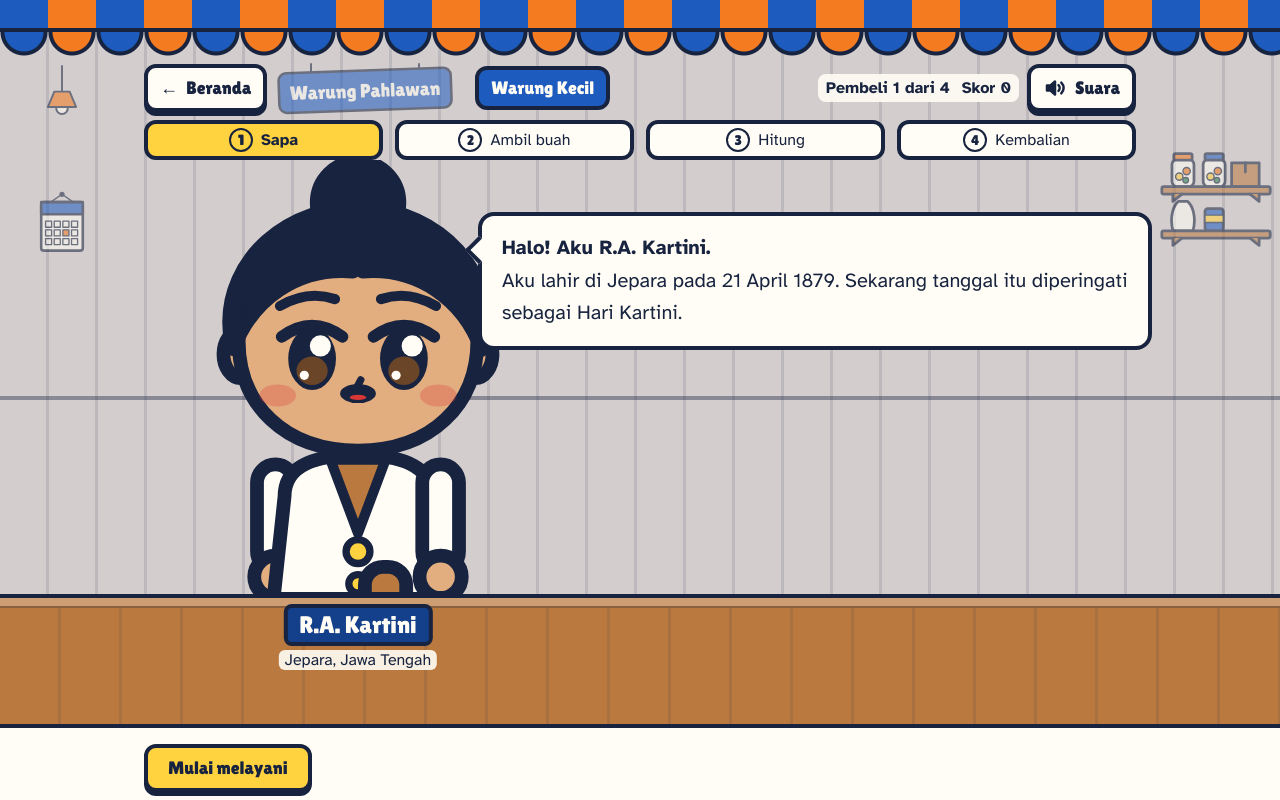
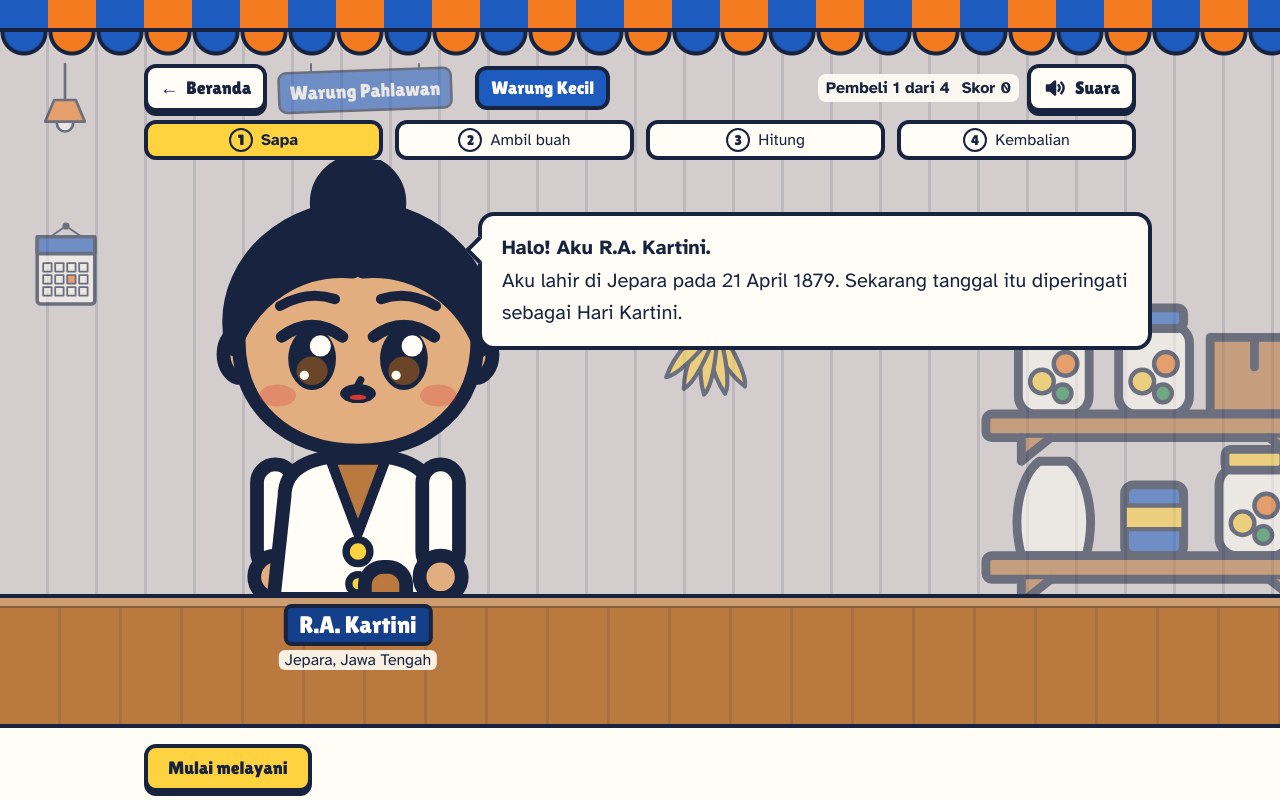
Before and after one commit to frceapp/Warung-Pahlawan, a React (Vite) app: page / in a window 1280 px wide. Both pictures are taken after a click on the button 302 px from the left and 681 px from the top of the page. Built offline with nearby package versions, Linux system fonts and the light colour scheme.

Commit message:
refactor: make the warung backdrop wall-only with larger edge-cropped decor
Co-Authored-By: Claude Opus 5.5 <noreply@anthropic.com>
Claude-Session: https://claude.ai/code/session_01WJLRAfgUrHcrXw3ahpWnnf

```diff
--- a/src/components/scene/WarungScene.jsx
+++ b/src/components/scene/WarungScene.jsx
@@ -2,48 +2,38 @@ import { use } from 'react'
 import { loadDecor } from './loadDecor.js'
 import ScenePiece from './ScenePiece.jsx'
 
-// Latar warung di belakang layar main: dinding, lantai, hiasan, dan meja
-// kasir. Ketiga level memakai komponen ini dengan data dekorasi berbeda
-// (decor/levelN.js). Latar hanya hiasan: aria-hidden, tidak bisa difokus,
-// tidak menerima klik, dan diam (tanpa animasi yang berjalan terus).
+// Latar warung di belakang layar main: dinding dan hiasan, difoto dari dekat
+// (hiasan besar dan terpotong di tepi layar). Meja kasir adalah bagian layar
+// main sendiri (PlayScreen), jadi tidak ada lantai atau meja di sini. Ketiga
+// level memakai komponen ini dengan data dekorasi berbeda (decor/levelN.js).
+// Latar hanya hiasan: aria-hidden, tidak bisa difokus, tidak menerima klik,
+// dan diam (tanpa animasi yang berjalan terus).
 //
 // Data dekorasi:
-// - wall: 'planks' | 'plain' | 'market', floor: 'planks' | 'tiles' | 'concrete'
-// - wainscot: lis dinding di atas lantai
-// - items: { piece, props, show, greet, pos }. `show` menentukan di lebar
-//   layar mana hiasan tampil; `greet`: hanya di langkah Sapa (di langkah lain
-//   tempatnya tertutup meja kasir); `pos` berisi l/r/t/w untuk HP dengan
-//   akhiran -md dan -lg untuk layar lebih lebar (lihat utilitas scene-item).
+// - wall: 'planks' | 'plain' | 'market'
+// - items: { piece, props, show, pos }. `show` menentukan di lebar layar mana
+//   hiasan tampil; `pos` berisi l/r/t/w untuk HP dengan akhiran -md dan -lg
+//   untuk layar lebih lebar (lihat utilitas scene-item).
 const WALL = {
   planks: 'scene-wall-planks',
   plain: 'scene-wall-plain',
   market: 'scene-wall-market',
-}
-const FLOOR = {
-  planks: 'scene-floor-planks',
-  tiles: 'scene-floor-tiles',
-  concrete: 'scene-floor-concrete',
 }
 const SHOW = {
   all: '',
   mobile: 'md:hidden',
   sm: 'hidden sm:block',
   md: 'hidden md:block',
+  mdOnly: 'hidden md:block lg:hidden',
   lg: 'hidden lg:block',
   xl: 'hidden xl:block',
 }
-
-// Garis lantai sedikit di atas kaki pembeli di langkah Sapa (karakter berdiri
-// di lantai). Meja kasir di bawah, sebagian tertutup bar aksi.
-const FLOOR_TOP = 'top-[236px] md:top-[396px]'
-const WAINSCOT = 'top-[200px] h-9 md:top-[350px] md:h-11'
-const COUNTER = 'h-[150px] md:h-[200px]'
 
 function positionStyle(pos = {}) {
   return Object.fromEntries(Object.entries(pos).map(([key, value]) => [`--${key}`, value]))
 }
 
-function WarungScene({ levelId, greeting = false }) {
+function WarungScene({ levelId }) {
   const decor = use(loadDecor(levelId))
 
   return (
@@ -53,15 +43,8 @@ function WarungScene({ levelId, greeting = false }) {
       className="pointer-events-none absolute inset-0 -z-10 overflow-hidden select-none"
     >
       <div className={`absolute inset-0 ${WALL[decor.wall] ?? WALL.plain}`} />
-      {decor.wainscot && (
-        <div className={`absolute inset-x-0 border-y-4 border-tinta/25 scene-wainscot ${WAINSCOT}`} />
-      )}
-      <div
-        className={`absolute inset-x-0 bottom-0 border-t-4 border-tinta/40 ${FLOOR_TOP} ${FLOOR[decor.floor] ?? FLOOR.tiles}`}
-      />
       <div className="absolute inset-0 opacity-55">
-        {decor.items.map((item, index) =>
-          item.greet && !greeting ? null : (
+        {decor.items.map((item, index) => (
           <div
             key={`${item.piece}-${index}`}
             className={`scene-item ${SHOW[item.show] ?? ''}`}
@@ -69,11 +52,7 @@ function WarungScene({ levelId, greeting = false }) {
           >
             <ScenePiece piece={item.piece} {...item.props} />
           </div>
-          ),
-        )}
-      </div>
-      <div className={`scene-counter absolute inset-x-0 bottom-0 border-t-4 border-tinta ${COUNTER}`}>
-        <div className="h-3 border-b-4 border-tinta/40 bg-kapur/25" />
+        ))}
       </div>
     </div>
   )
--- a/src/components/scene/decor/level1.js
+++ b/src/components/scene/decor/level1.js
@@ -1,30 +1,19 @@
 // Dekorasi latar level 1 (Warung Kecil): warung kayu sederhana, rak sedikit.
+// Hiasan dibuat besar dan boleh terpotong di tepi layar (kamera dekat).
 // Format data: lihat WarungScene.jsx.
 export default {
   wall: 'planks',
-  floor: 'planks',
   items: [
-    // Papan nama: di HP dua baris di kanan atas, di tablet di dinding bawah
-    // balon bicara, di layar lebar di celah header.
-    { piece: 'sign', props: { lines: ['Warung', 'Pahlawan'] }, show: 'mobile', greet: true, pos: { r: '10px', t: '100px', w: '92px' } },
-    {
-      piece: 'sign',
-      props: { lines: ['Warung Pahlawan'] },
-      show: 'md',
-      pos: { 'l-md': 'calc(50% - 170px)', 't-md': '346px', 'w-md': '180px', 'l-lg': 'calc(50% - 365px)', 't-lg': '64px' },
-    },
-    { piece: 'bananas', show: 'all', greet: true, pos: { l: '20px', t: '96px', w: '40px', 'l-md': 'calc(50% + 300px)', 't-md': '300px', 'w-md': '48px' } },
-    {
-      piece: 'shelf',
-      props: { tiers: [['jar', 'jar', 'box']] },
-      show: 'all',
-      greet: true,
-      pos: { r: '6px', t: '166px', w: '100px', 'r-md': 'auto', 'l-md': 'calc(50% + 40px)', 't-md': '338px', 'w-md': '124px' },
-    },
-    { piece: 'sacks', show: 'all', greet: true, pos: { l: '6px', t: '252px', w: '84px', 'l-md': 'calc(50% + 160px)', 't-md': '470px', 'w-md': '110px' } },
-    // Sisi kiri dan kanan di layar lebar (terlihat di semua langkah).
-    { piece: 'lamp', show: 'xl', pos: { l: '30px', t: '66px', w: '64px' } },
-    { piece: 'calendar', show: 'xl', pos: { l: '36px', t: '190px', w: '52px' } },
-    { piece: 'shelf', props: { tiers: [['jar', 'jar', 'box'], ['sack', 'can']] }, show: 'xl', pos: { r: '8px', t: '150px', w: '112px' } },
+    // Papan nama: di HP dua baris di kanan, di tablet di dinding kanan, di
+    // layar lebar di celah header.
+    { piece: 'sign', props: { lines: ['Warung', 'Pahlawan'] }, show: 'mobile', pos: { r: '-14px', t: '236px', w: '116px' } },
+    { piece: 'sign', props: { lines: ['Warung Pahlawan'] }, show: 'mdOnly', pos: { 'r-md': '16px', 't-md': '300px', 'w-md': '220px' } },
+    { piece: 'sign', props: { lines: ['Warung Pahlawan'] }, show: 'lg', pos: { 'l-lg': 'calc(50% - 365px)', 't-lg': '64px', 'w-lg': '180px' } },
+    { piece: 'bananas', show: 'all', pos: { l: '6px', t: '236px', w: '52px', 'l-md': 'calc(50% + 30px)', 't-md': '280px', 'w-md': '84px' } },
+    { piece: 'shelf', props: { tiers: [['jar', 'box']] }, show: 'mobile', pos: { l: '-70px', t: '352px', w: '140px' } },
+    { piece: 'shelf', props: { tiers: [['jar', 'jar', 'box']] }, show: 'mobile', pos: { r: '-60px', t: '330px', w: '150px' } },
+    { piece: 'shelf', props: { tiers: [['jar', 'jar', 'box'], ['sack', 'can', 'jar']] }, show: 'lg', pos: { r: '-60px', t: '296px', w: '360px' } },
+    { piece: 'lamp', show: 'xl', pos: { l: '20px', t: '64px', w: '90px' } },
+    { piece: 'calendar', show: 'xl', pos: { l: '30px', t: '220px', w: '72px' } },
   ],
 }
--- a/src/components/scene/decor/level2.js
+++ b/src/components/scene/decor/level2.js
@@ -1,41 +1,28 @@
 // Dekorasi latar level 2 (Warung Ramai): rak lebih penuh, lampu menyala
-// hangat, dan spanduk kecil. Format data: lihat WarungScene.jsx.
+// hangat, dan spanduk kecil. Hiasan dibuat besar dan boleh terpotong di tepi
+// layar (kamera dekat). Format data: lihat WarungScene.jsx.
 export default {
   wall: 'plain',
-  wainscot: true,
-  floor: 'tiles',
   items: [
-    { piece: 'sign', props: { lines: ['Warung', 'Pahlawan'] }, show: 'mobile', greet: true, pos: { r: '10px', t: '100px', w: '92px' } },
-    {
-      piece: 'sign',
-      props: { lines: ['Warung Pahlawan'] },
-      show: 'md',
-      pos: { 'l-md': 'calc(50% - 170px)', 't-md': '346px', 'w-md': '180px', 'l-lg': 'calc(50% - 365px)', 't-lg': '64px' },
-    },
+    { piece: 'sign', props: { lines: ['Warung', 'Pahlawan'] }, show: 'mobile', pos: { r: '-14px', t: '236px', w: '116px' } },
+    { piece: 'sign', props: { lines: ['Warung Pahlawan'] }, show: 'mdOnly', pos: { 'r-md': '16px', 't-md': '300px', 'w-md': '220px' } },
+    { piece: 'sign', props: { lines: ['Warung Pahlawan'] }, show: 'lg', pos: { 'l-lg': 'calc(50% - 365px)', 't-lg': '64px', 'w-lg': '180px' } },
     {
       piece: 'shelf',
-      props: { tiers: [['jar', 'jar', 'can'], ['box', 'sack', 'bottle']] },
-      show: 'all',
-      greet: true,
-      pos: { l: '6px', t: '104px', w: '108px', 'l-md': 'calc(50% + 230px)', 't-md': '300px', 'w-md': '120px' },
+      props: { tiers: [['jar', 'jar', 'can'], ['box', 'sack', 'bottle'], ['jar', 'bottle', 'jar']] },
+      show: 'mobile',
+      pos: { l: '-76px', t: '238px', w: '150px' },
     },
-    { piece: 'shelf', props: { tiers: [['jar', 'bottle', 'jar']] }, show: 'mobile', greet: true, pos: { r: '6px', t: '166px', w: '100px' } },
-    { piece: 'crates', show: 'all', greet: true, pos: { l: '4px', t: '246px', w: '76px', 'l-md': 'calc(50% + 200px)', 't-md': '470px', 'w-md': '100px' } },
-    {
-      piece: 'banner',
-      props: { text: 'Buah Segar' },
-      show: 'sm',
-      greet: true,
-      pos: { r: '16px', t: '250px', w: '150px', 'r-md': 'auto', 'l-md': 'calc(50% + 20px)', 't-md': '346px', 'w-md': '190px', 't-lg': '340px' },
-    },
-    { piece: 'sacks', show: 'md', greet: true, pos: { 'l-md': 'calc(50% - 300px)', 't-md': '480px', 'w-md': '100px' } },
-    { piece: 'lamp', props: { lit: true }, show: 'xl', pos: { l: '30px', t: '66px', w: '64px' } },
-    { piece: 'poster', show: 'xl', pos: { l: '40px', t: '200px', w: '48px' } },
+    { piece: 'shelf', props: { tiers: [['jar', 'bottle', 'jar'], ['can', 'box', 'can']] }, show: 'mobile', pos: { r: '-64px', t: '320px', w: '150px' } },
+    { piece: 'banner', props: { text: 'Buah Segar' }, show: 'md', pos: { 'l-md': 'calc(50% - 80px)', 't-md': '340px', 'w-md': '300px' } },
     {
       piece: 'shelf',
-      props: { tiers: [['jar', 'jar', 'can'], ['bottle', 'jar', 'box'], ['sack', 'sack', 'box']] },
-      show: 'xl',
-      pos: { r: '8px', t: '130px', w: '116px' },
+      props: { tiers: [['jar', 'jar', 'can', 'jar'], ['bottle', 'jar', 'box', 'bottle'], ['sack', 'sack', 'box', 'can']] },
+      show: 'lg',
+      pos: { r: '-50px', t: '250px', w: '380px' },
     },
+    { piece: 'lamp', props: { lit: true }, show: 'lg', pos: { l: 'calc(50% + 90px)', t: '200px', w: '120px' } },
+    { piece: 'lamp', props: { lit: true }, show: 'xl', pos: { l: '20px', t: '64px', w: '90px' } },
+    { piece: 'poster', show: 'xl', pos: { l: '34px', t: '230px', w: '64px' } },
   ],
 }
--- a/src/components/scene/decor/level3.js
+++ b/src/components/scene/decor/level3.js
@@ -1,23 +1,17 @@
 // Dekorasi latar level 3 (Pasar Besar): los pasar dengan beberapa lapak di
-// belakang dan bendera kecil di atas. Format data: lihat WarungScene.jsx.
+// belakang dan bendera kecil di atas. Hiasan dibuat besar dan boleh terpotong
+// di tepi layar (kamera dekat). Format data: lihat WarungScene.jsx.
 export default {
   wall: 'market',
-  floor: 'concrete',
   items: [
     { piece: 'flags', show: 'md', pos: { 'l-md': '0px', 'r-md': '0px', 't-md': '66px' } },
-    { piece: 'stall', show: 'all', greet: true, pos: { l: '0px', t: '120px', w: '112px', 'l-md': 'calc(50% - 220px)', 't-md': '296px', 'w-md': '150px' } },
-    { piece: 'stall', show: 'all', greet: true, pos: { r: '0px', t: '160px', w: '104px', 'r-md': 'auto', 'l-md': 'calc(50% - 30px)', 't-md': '296px', 'w-md': '150px' } },
-    { piece: 'stall', show: 'md', greet: true, pos: { 'l-md': 'calc(50% + 160px)', 't-md': '296px', 'w-md': '150px' } },
-    { piece: 'sign', props: { lines: ['Warung', 'Pahlawan'] }, show: 'mobile', greet: true, pos: { r: '10px', t: '100px', w: '92px' } },
-    {
-      piece: 'sign',
-      props: { lines: ['Warung Pahlawan'] },
-      show: 'md',
-      pos: { 'l-md': 'calc(50% - 170px)', 't-md': '346px', 'w-md': '180px', 'l-lg': 'calc(50% - 365px)', 't-lg': '64px' },
-    },
-    { piece: 'sacks', show: 'all', greet: true, pos: { l: '4px', t: '256px', w: '80px', 'l-md': 'calc(50% - 300px)', 't-md': '480px', 'w-md': '100px' } },
-    { piece: 'crates', show: 'md', greet: true, pos: { 'l-md': 'calc(50% + 250px)', 't-md': '470px', 'w-md': '90px' } },
-    { piece: 'stall', show: 'xl', pos: { l: '0px', t: '150px', w: '124px' } },
-    { piece: 'stall', show: 'xl', pos: { r: '0px', t: '150px', w: '124px' } },
+    { piece: 'stall', show: 'mobile', pos: { l: '-56px', t: '250px', w: '160px' } },
+    { piece: 'stall', show: 'mobile', pos: { r: '-56px', t: '300px', w: '160px' } },
+    { piece: 'sign', props: { lines: ['Warung', 'Pahlawan'] }, show: 'mobile', pos: { r: '-14px', t: '236px', w: '116px' } },
+    { piece: 'stall', show: 'md', pos: { 'l-md': 'calc(50% - 20px)', 't-md': '300px', 'w-md': '240px' } },
+    { piece: 'stall', show: 'lg', pos: { l: 'calc(50% + 250px)', t: '280px', w: '260px' } },
+    { piece: 'sign', props: { lines: ['Warung Pahlawan'] }, show: 'mdOnly', pos: { 'r-md': '16px', 't-md': '300px', 'w-md': '220px' } },
+    { piece: 'sign', props: { lines: ['Warung Pahlawan'] }, show: 'lg', pos: { 'l-lg': 'calc(50% - 365px)', 't-lg': '64px', 'w-lg': '180px' } },
+    { piece: 'stall', show: 'xl', pos: { l: '-40px', t: '160px', w: '170px' } },
   ],
 }
--- a/src/components/scene/loadDecor.js
+++ b/src/components/scene/loadDecor.js
@@ -6,7 +6,7 @@ const LOADERS = {
   2: () => import('./decor/level2.js'),
   3: () => import('./decor/level3.js'),
 }
-const PLAIN = { wall: 'plain', floor: 'tiles', items: [] }
+const PLAIN = { wall: 'plain', items: [] }
 const cache = new Map()
 
 export function loadDecor(levelId) {
```
Also changed, not shown: 1 other file (tests, documents, lock files or other folders). Lines whose indentation alone changed are shown as unchanged.
